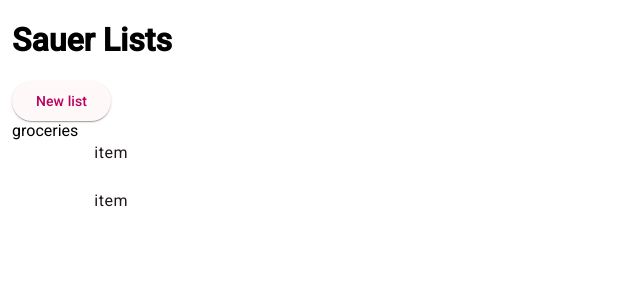
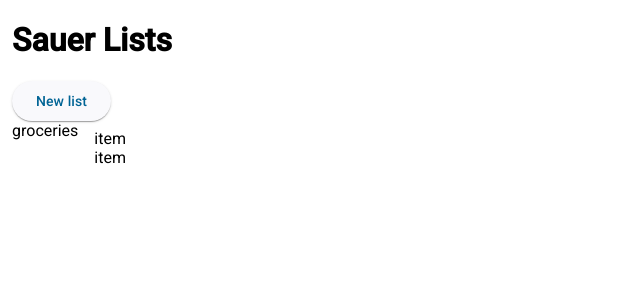
Before and after one commit to fredsa/sauer.lists, an Angular app: page / in a window 1280 px wide. Shown: the top 300 px of the page, without its empty margins (0-640 px from the left). Built offline with nearby package versions, Linux system fonts and the light colour scheme.

Commit message:
light dark themes

```diff
--- a/angular.json
+++ b/angular.json
@@ -56,8 +56,8 @@
               }
             ],
             "styles": [
-              "@angular/material/prebuilt-themes/rose-red.css",
-              "src/styles.scss"
+              "src/styles.scss",
+              "src/mytheme.scss"
             ],
             "scripts": []
           },
--- /dev/null
+++ b/src/mytheme.scss
@@ -0,0 +1,151 @@
+// This file was generated by running 'ng generate @angular/material:m3-theme'.
+// Proceed with caution if making changes to this file.
+
+@use 'sass:map';
+@use '@angular/material' as mat;
+
+// Note: Color palettes are generated from primary: #abc
+$_palettes: (
+  primary: (
+    0: #000000,
+    10: #001e30,
+    20: #003450,
+    25: #003f60,
+    30: #004b71,
+    35: #005783,
+    40: #006495,
+    50: #107eb8,
+    60: #3d98d4,
+    70: #5db3f1,
+    80: #8fcdff,
+    90: #cbe6ff,
+    95: #e7f2ff,
+    98: #f7f9ff,
+    99: #fcfcff,
+    100: #ffffff,
+  ),
+  secondary: (
+    0: #000000,
+    10: #0d1d29,
+    20: #22323f,
+    25: #2d3d4b,
+    30: #394856,
+    35: #445462,
+    40: #50606f,
+    50: #697988,
+    60: #8293a2,
+    70: #9dadbd,
+    80: #b8c8d9,
+    90: #d4e4f6,
+    95: #e7f2ff,
+    98: #f7f9ff,
+    99: #fcfcff,
+    100: #ffffff,
+  ),
+  tertiary: (
+    0: #000000,
+    10: #211634,
+    20: #362b4a,
+    25: #423656,
+    30: #4d4162,
+    35: #594c6e,
+    40: #66587b,
+    50: #7f7195,
+    60: #998ab0,
+    70: #b4a4cb,
+    80: #d0bfe7,
+    90: #ecdcff,
+    95: #f7edff,
+    98: #fef7ff,
+    99: #fffbff,
+    100: #ffffff,
+  ),
+  neutral: (
+    0: #000000,
+    10: #1a1c1e,
+    20: #2f3133,
+    25: #3a3c3e,
+    30: #454749,
+    35: #515255,
+    40: #5d5e61,
+    50: #76777a,
+    60: #8f9194,
+    70: #aaabae,
+    80: #c6c6c9,
+    90: #e2e2e5,
+    95: #f0f0f3,
+    98: #f9f9fc,
+    99: #fcfcff,
+    100: #ffffff,
+    4: #0c0e11,
+    6: #111416,
+    12: #1e2022,
+    17: #282a2d,
+    22: #333537,
+    24: #37393c,
+    87: #d9dadd,
+    92: #e8e8eb,
+    94: #edeef1,
+    96: #f3f3f6,
+  ),
+  neutral-variant: (
+    0: #000000,
+    10: #161c22,
+    20: #2b3137,
+    25: #363c42,
+    30: #41474d,
+    35: #4d5359,
+    40: #595f65,
+    50: #72787e,
+    60: #8b9198,
+    70: #a6acb3,
+    80: #c1c7ce,
+    90: #dee3ea,
+    95: #ecf1f9,
+    98: #f7f9ff,
+    99: #fcfcff,
+    100: #ffffff,
+  ),
+  error: (
+    0: #000000,
+    10: #410002,
+    20: #690005,
+    25: #7e0007,
+    30: #93000a,
+    35: #a80710,
+    40: #ba1a1a,
+    50: #de3730,
+    60: #ff5449,
+    70: #ff897d,
+    80: #ffb4ab,
+    90: #ffdad6,
+    95: #ffedea,
+    98: #fff8f7,
+    99: #fffbff,
+    100: #ffffff,
+  ),
+);
+
+$_rest: (
+  secondary: map.get($_palettes, secondary),
+  neutral: map.get($_palettes, neutral),
+  neutral-variant: map.get($_palettes,  neutral-variant),
+  error: map.get($_palettes, error),
+);
+$_primary: map.merge(map.get($_palettes, primary), $_rest);
+$_tertiary: map.merge(map.get($_palettes, tertiary), $_rest);
+
+$light-theme: mat.define-theme((
+  color: (
+    theme-type: light,
+    primary: $_primary,
+    tertiary: $_tertiary,
+  ),
+));
+$dark-theme: mat.define-theme((
+  color: (
+    theme-type: dark,
+    primary: $_primary,
+    tertiary: $_tertiary,
+  ),
+));
--- a/src/styles.scss
+++ b/src/styles.scss
@@ -1,4 +1,36 @@
-/* You can add global styles to this file, and also import other style files */
+@use '@angular/material' as mat;
+@use './mytheme';
 
-html, body { height: 100%; }
-body { margin: 0; font-family: Roboto, "Helvetica Neue", sans-serif; }
+@include mat.core();
+
+html {
+    // Apply the dark theme by default.
+    @include mat.core-theme(mytheme.$dark-theme);
+    @include mat.button-theme(mytheme.$dark-theme);
+
+    // Apply the light theme only when the user prefers light themes.
+    @media (prefers-color-scheme: light) {
+        // Use the `-color` mixins to only apply color styles without reapplying
+        // the same typography and density styles.
+        @include mat.core-color(mytheme.$light-theme);
+        @include mat.button-color(mytheme.$light-theme);
+    }
+}
+
+html,
+body {
+    height: 100%;
+    @media (prefers-color-scheme: light) {
+        background-color: #fff;
+        color: #000;
+    }
+    @media (prefers-color-scheme: dark) {
+        background-color: #000;
+        color: #fff;
+    }
+}
+
+body {
+    margin: 0;
+    font-family: Roboto, "Helvetica Neue", sans-serif;
+}
```
